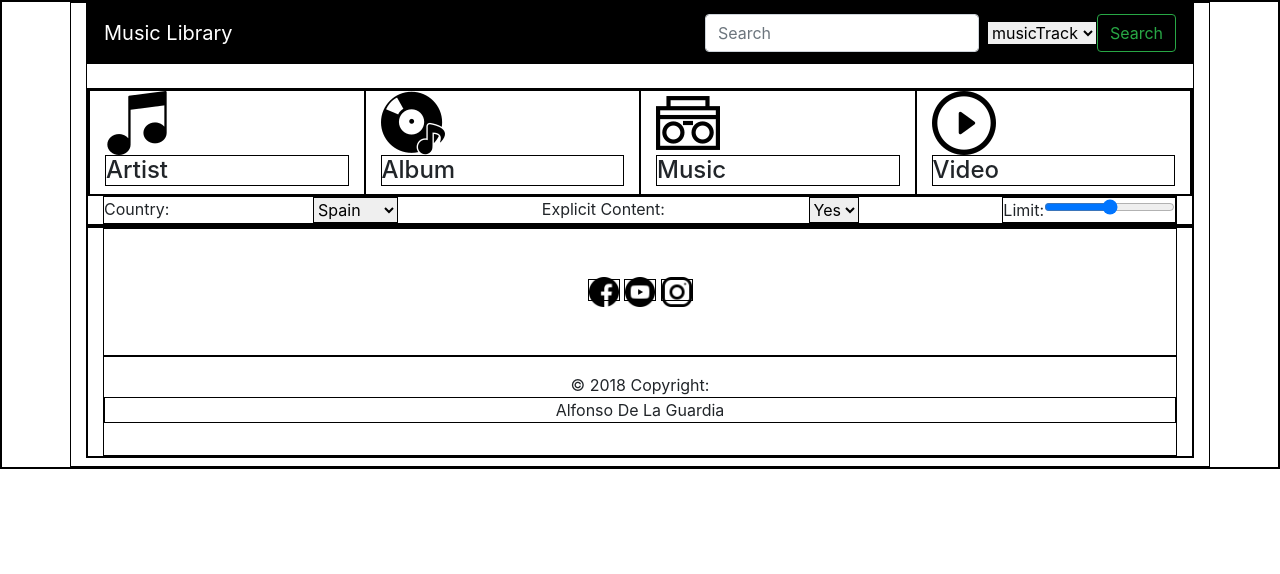
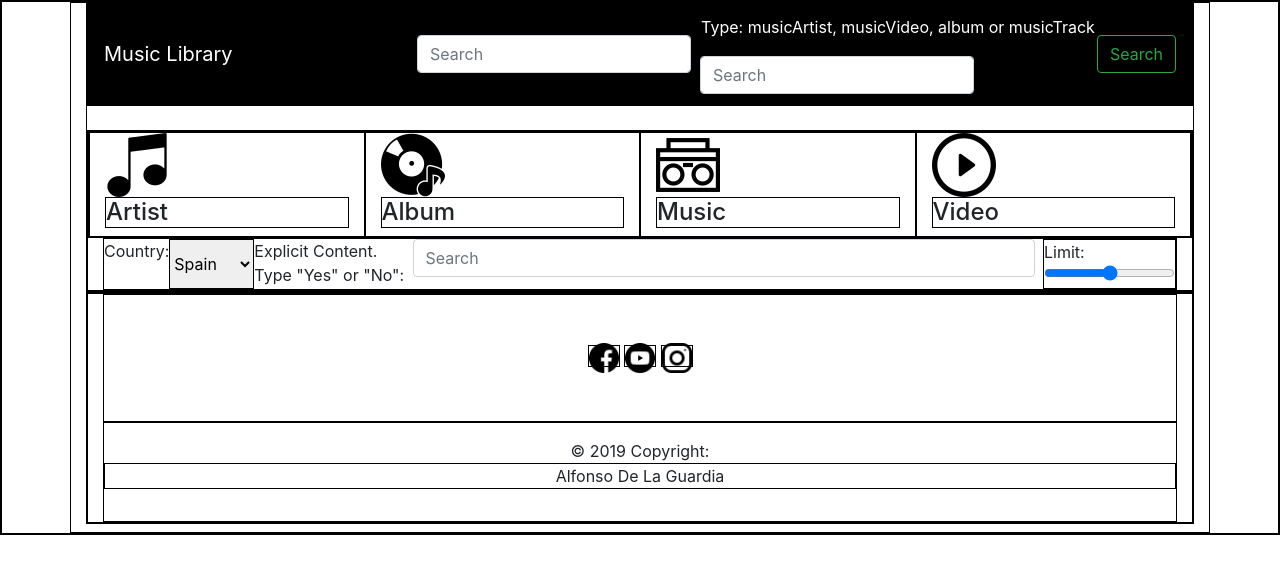
Before and after one commit to alfonsodelag/musiclibrary, a plain HTML site: page index.html in a window 1280 px wide. Drawn offline with nearby package versions, Linux system fonts and the light colour scheme.

Commit message:
parameters working

```diff
--- a/assets/js/script.js
+++ b/assets/js/script.js
@@ -1,10 +1,9 @@
 $("#submit").click(function(e){
     var finder = new Search($("#entity").val(), $("#inputSearch").val(), $("#country").val(), $("#explicit").val(), $("#limit").val());
-
     e.preventDefault();
-    var data = $.ajax({
-        url: "https://itunes.apple.com/search?" + "term=" + finder.term + "&" + "country=" + finder.country + "&" + "explicit=" + finder.explicit + "&" + "limit=" + finder.limit,
-        dataType: "jsonp",
+    $.ajax({
+    url: "https://itunes.apple.com/search?" + "entity=" + finder.entity + "&" + "term=" + finder.term + "&" + "country=" + finder.country + "&" + "explicit=" + finder.explicit + "&" + "limit=" + finder.limit,
+    dataType: "jsonp",
         success: function(response){
             console.log(response);
         },
--- a/index.html
+++ b/index.html
@@ -6,7 +6,7 @@
     <meta http-equiv="X-UA-Compatible" content="ie=edge">
     <title>Music Library</title>
     <link rel="stylesheet" href="https://stackpath.bootstrapcdn.com/bootstrap/4.4.0/css/bootstrap.min.css" integrity="sha384-SI27wrMjH3ZZ89r4o+fGIJtnzkAnFs3E4qz9DIYioCQ5l9Rd/7UAa8DHcaL8jkWt" crossorigin="anonymous">
-<link rel="stylesheet" href="./assets/css/style.css">
+    <link rel="stylesheet" href="./assets/css/style.css">
 </head>
 <body>
 <div class="container">
@@ -17,12 +17,10 @@
         <a class="navbar-brand text-white">Music Library</a>
         <form class="form-inline">
             <input class="form-control mr-sm-2" type="search" id="inputSearch" placeholder="Search" aria-label="Search">
-            <select name="entity" id="entity">
-                <option value="musicTrack">musicTrack</option>
-                <option value="musicArtist">musicArtist</option>
-                <option value="album">album</option>
-                <option value="musicVideo">musicVideo</option>
-            </select>
+            <div>
+                <p class="text-white">Type: musicArtist, musicVideo, album or musicTrack</p>
+                <input class="form-control mr-sm-2" type="search" id="entity" placeholder="Search" aria-label="Search">
+            </div>
             <button class="btn btn-outline-success my-2 my-sm-0" type="submit" id="submit">Search</button>
         </form>
         </nav>
@@ -58,10 +56,8 @@
                     <option value="EC">Ecuador</option>
                     <option value="US">USA</option>
                 </select>
-                Explicit Content:<select name="explicit" id="explicit">
-                    <option value="Yes">Yes</option>
-                    <option value="No">No</option>
-                </select>
+                Explicit Content. Type "Yes" or "No":<input class="form-control mr-sm-2" type="search" id="explicit" placeholder="Search" aria-label="Search">
+
                 <div>
                 Limit:<input id="limit" type="range">
                 </div>
@@ -85,7 +81,7 @@
             <!-- Footer Elements -->
 
             <!-- Copyright -->
-            <div class="bg-Darker footer-copyright text-center py-3 w-100">© 2018 Copyright:
+            <div class="bg-Darker footer-copyright text-center py-3 w-100">© 2019 Copyright:
                 <p>Alfonso De La Guardia</p>
             </div>
             <!-- Copyright -->
```
